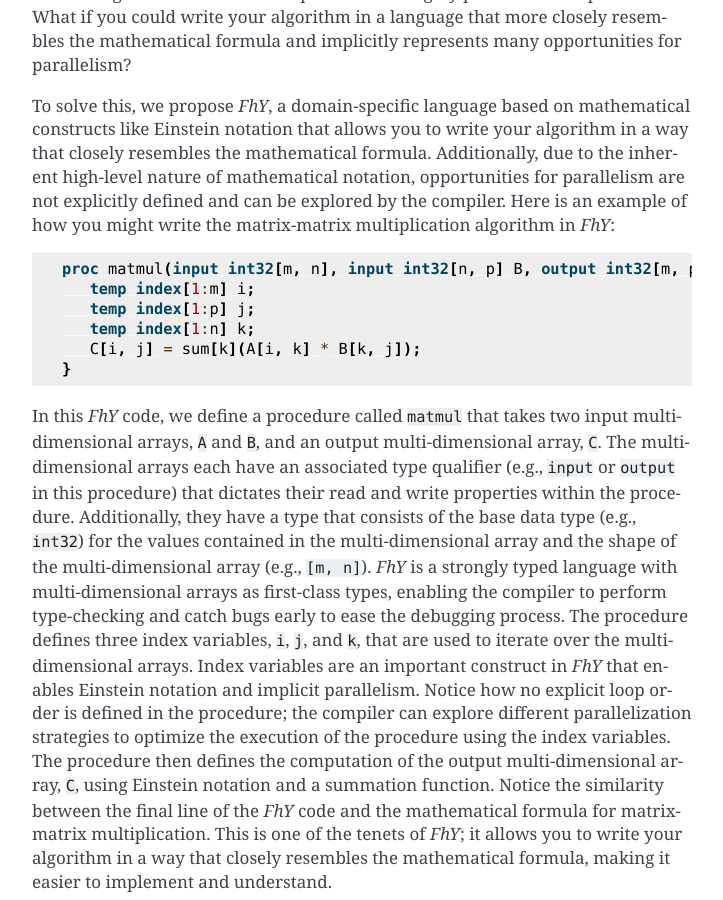
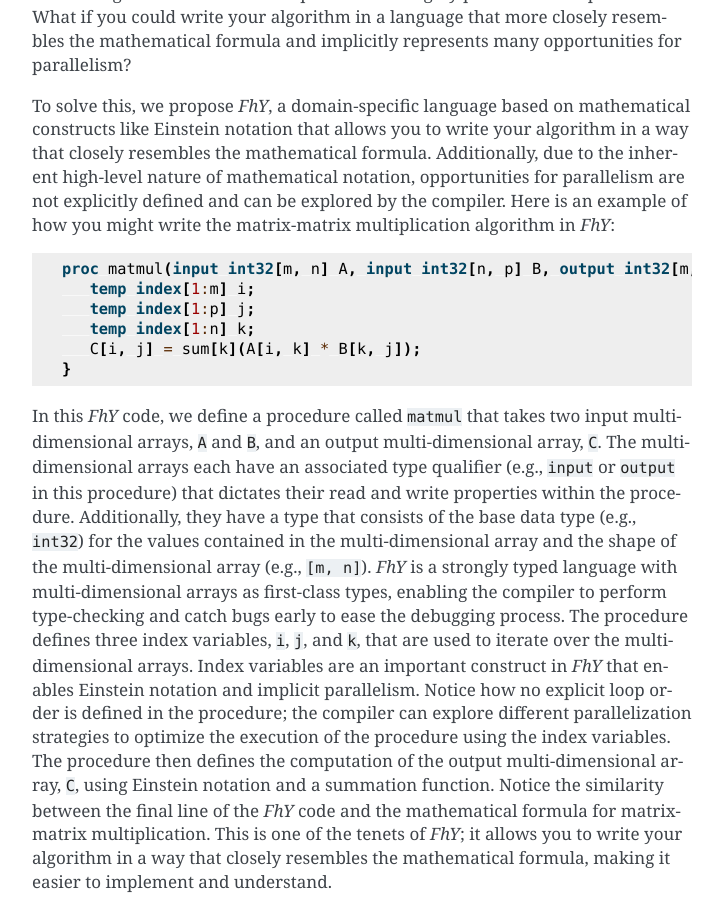
Before and after one commit to actlab-fhy/FhY, a Sphinx documentation site: the page built from docs/source/design_blog/post_2024-04-04.rst, in a window 1280 px wide and 900 px high, scrolled down 3570 px. Shown: the whole window, without its empty margins (388-1111 px from the left). Built offline with Sphinx 7.4.7, drawn with Linux system fonts in a browser that asks for light colours.

```diff
--- a/docs/source/design_blog/post_2024-04-04.rst
+++ b/docs/source/design_blog/post_2024-04-04.rst
@@ -112,7 +112,7 @@ Here is an example of how you might write the matrix-matrix multiplication algor
 
 .. code-block:: FhY
 
-   proc matmul(input int32[m, n], input int32[n, p] B, output int32[m, p] C){
+   proc matmul(input int32[m, n] A, input int32[n, p] B, output int32[m, p] C){
       temp index[1:m] i;
       temp index[1:p] j;
       temp index[1:n] k;
```
